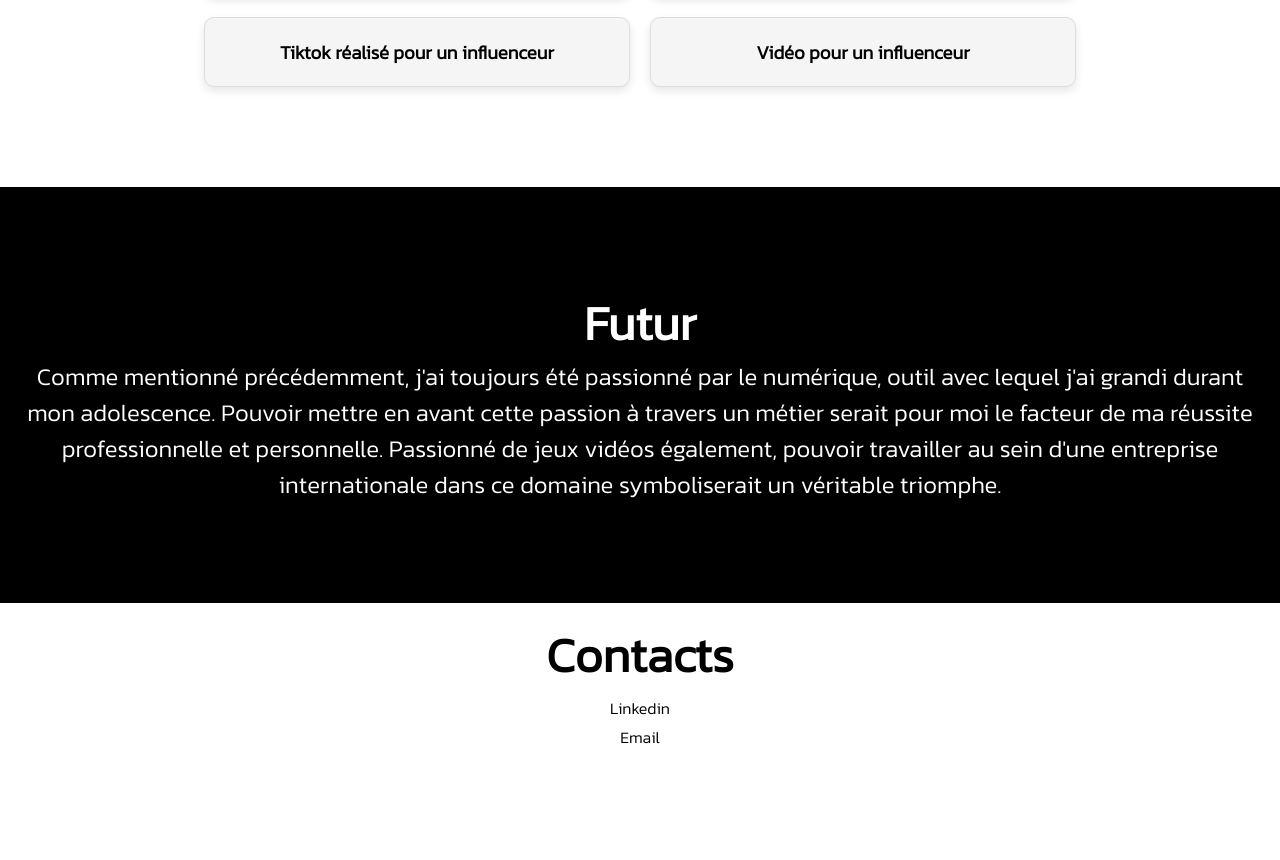
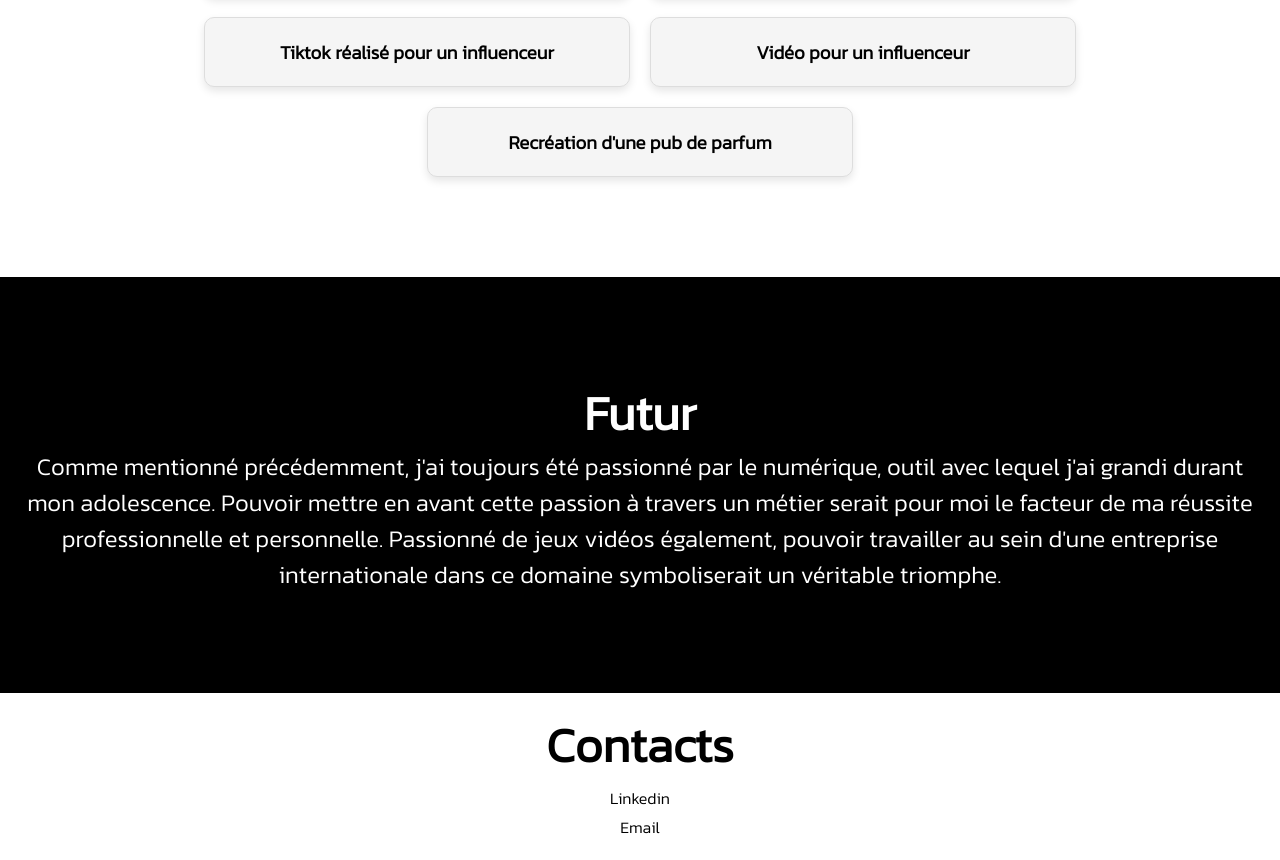
Before and after one commit to Maioluwu/Portfolio, a plain HTML site: page index.html in a window 1280 px wide. Shown: the part 2201-3061 px from the top of the page. Before the commit the page ends 2971 px from the top, so only its background shows below. Drawn offline with Linux system fonts and the light colour scheme.

Commit message:
Add files via upload

```diff
--- a/index.html
+++ b/index.html
@@ -92,6 +92,11 @@
                         <h3>Vidéo pour un influenceur</h3>
                     </div>
                 </a>
+                <a class="container_projet" href="images/parfum.png" draggable="false">
+                    <div>
+                        <h3>Recréation d'une pub de parfum</h3>
+                    </div>
+                </a>
                 </div>
             </div>
         </div>
```
Also changed, not shown: 1 other file.
